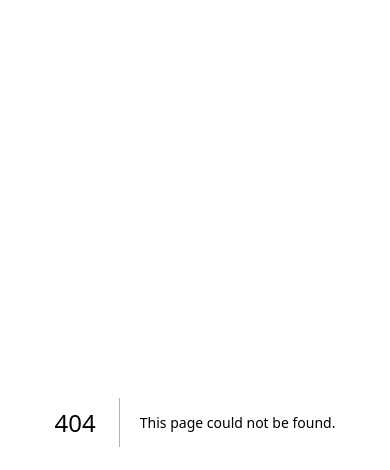
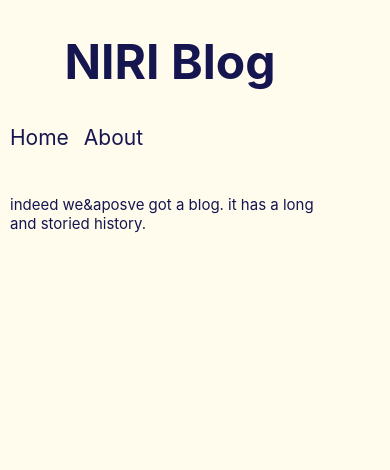
Before and after one commit to rprend/blog, a Next.js app: page /about in a window 390 px wide. Before the commit this address had no page. Shown: the top 470 px of the page. Built offline with nearby package versions, Linux system fonts and the light colour scheme.

Commit message:
About page, mobile margin

```diff
--- /dev/null
+++ b/pages/about.tsx
@@ -0,0 +1,10 @@
+import Topbar from "../components/Topbar";
+
+export default function About() {
+  return (
+    <main>
+      <Topbar></Topbar>
+      indeed we&aposve got a blog. it has a long and storied history.
+    </main>
+  )
+}
--- a/styles/index.scss
+++ b/styles/index.scss
@@ -118,7 +118,7 @@ article {
 
 @media screen and (max-width: 600px) {
   main {
-    margin: 0;
+    margin: 0 10px;
     .homepage-container {
       flex-direction: column;
       .topbar {
```
